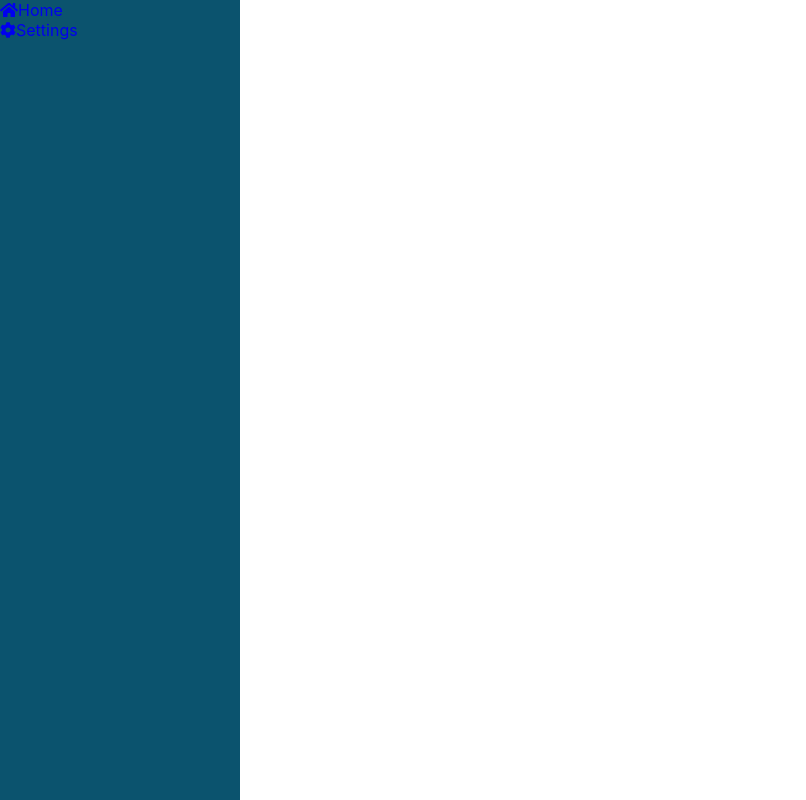
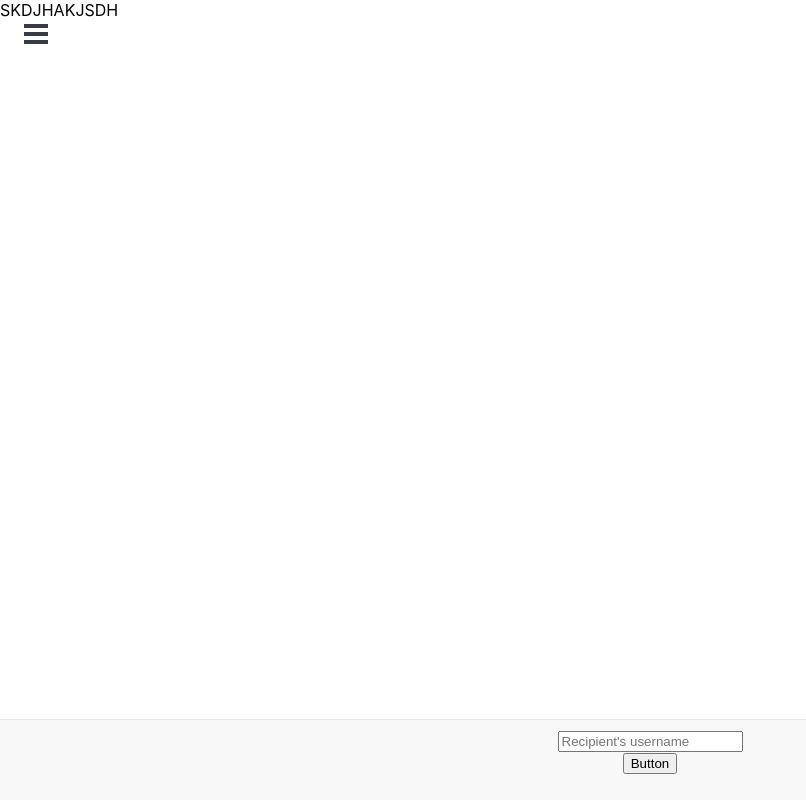
Before and after one commit to harryprabowo/tars, a React (Create React App) app: page /home in a window 1280 px wide. Shown: the whole page, without its empty margins (0-806 px from the left). Built offline with nearby package versions, Linux system fonts and the light colour scheme; the HTML template or start-up script is replaced by a standard one.

Commit message:
Pake punya orang ae

```diff
--- a/package.json
+++ b/package.json
@@ -9,6 +9,7 @@
     "node-sass": "^4.13.0",
     "react": "^16.11.0",
     "react-bootstrap": "^1.0.0-beta.14",
+    "react-burger-menu": "^2.6.11",
     "react-dom": "^16.11.0",
     "react-router-dom": "^5.1.2",
     "react-scripts": "3.2.0"
--- a/src/App.jsx
+++ b/src/App.jsx
@@ -4,21 +4,11 @@ import {
   Switch,
   Route,
   withRouter,
-  NavLink
 } from 'react-router-dom';
 
-import {
-  Row,
-  Col,
-} from 'react-bootstrap';
-
-import {
-  Home,
-} from './containers';
-
-import {
-  Sidebar,
-} from './components';
+import { Home } from './containers';
+import Sidebar from './components/Sidebar';
+import Footer from './components/Footer';
 
 import { FontAwesomeIcon } from '@fortawesome/react-fontawesome';
 import {
@@ -30,25 +20,13 @@ import './App.scss'
 
 const App = () => {
   const links = [
-    new Sidebar.ButtonPrototype("home", "Home", <FontAwesomeIcon icon={faHome} />),
-    new Sidebar.ButtonPrototype("settings", "Settings", <FontAwesomeIcon icon={faCog} />),
+    <a href="/"><FontAwesomeIcon icon={faHome} /> Home</a>,
+    <a href="/settings"><FontAwesomeIcon icon={faCog} /> Settings</a>,
   ]
 
   return (
     <Router>
-      <Sidebar.Container>
-        {
-          links.map((link, index) => (
-            <NavLink exact activeClassName='active' to={link.link}>
-              <Sidebar.Button key={index + 1}>
-                <span>{link.icon}</span>
-                <span>{link.name}</span>
-              </Sidebar.Button>
-            </NavLink>
-          ))
-        }
-      </Sidebar.Container>
-
+      <Sidebar links={links} />
       <main>
         <Switch>
           <Route path="/home" component={withRouter(props => (
@@ -56,6 +34,9 @@ const App = () => {
           ))} />
         </Switch>
       </main>
+      <Footer>
+        Hahaha
+      </Footer>
     </Router>
   )
 }
--- /dev/null
+++ b/src/components/Footer/index.jsx
@@ -0,0 +1,25 @@
+import React from 'react';
+import { Button, FormControl, InputGroup } from 'react-bootstrap'
+
+
+import './index.scss'
+
+export default function Footer({ children }) {
+    return (
+        <div>
+            <div className='phantom' />
+            <div className='style'>
+                <InputGroup className="mb-3">
+                    <FormControl
+                        placeholder="Recipient's username"
+                        aria-label="Recipient's username"
+                        aria-describedby="basic-addon2"
+                    />
+                    <InputGroup.Append>
+                        <Button variant="outline-secondary">Button</Button>
+                    </InputGroup.Append>
+                </InputGroup>
+            </div>
+        </div>
+    )
+}
--- /dev/null
+++ b/src/components/Footer/index.scss
@@ -0,0 +1,18 @@
+.style {
+    background-color: #F8F8F8;
+    border-top: 1px solid #E7E7E7;
+    text-align: center;
+    padding: 10px;
+    position: fixed;
+    left: 0;
+    bottom: 0;
+    height: 60px;
+    width: 100%;
+}
+
+.phantom {
+  display: block;
+  padding: 10px;
+  height: 60px;
+  width: 100%;
+}
--- a/src/components/Sidebar/index.jsx
+++ b/src/components/Sidebar/index.jsx
@@ -1,57 +1,13 @@
-import React from 'react'
-import {
-    Row,
-    Col,
-} from 'react-bootstrap'
+import React from 'react';
+import { slide as Menu } from 'react-burger-menu'
 
-import './style.scss'
+import './index.scss'
 
-// SidebarButton object prototype
-class ButtonPrototype {
-    constructor(link, name, icon) {
-        this.link = link;
-        this.name = name;
-        this.icon = icon;
-    }
+export default function Sidebar({ links }) {
+    return (
+        <Menu>
+            <img src={'https://c4d709dd302a2586107d-f8305d22c3db1fdd6f8607b49e47a10c.ssl.cf1.rackcdn.com/thumbnails/stock-images/43a4c862f00c8ac83ab6f11e0e8b3389.png'} />
+            {links}
+        </Menu>
+    );
 }
-
-// Company logo
-const Logo = props => {
-    return (
-        <div className="sidebar-logo">
-            {props.children}
-        </div>
-    )
-}
-
-// Sidebar container component
-const Container = props => {
-    return (
-        <Row>
-            <Col sm={8} id="Sidebar">
-                <ul>
-                    {props.children}
-                </ul>
-            </Col>
-            <Col id="hide">
-                awerawer
-            </Col>
-        </Row>
-    )
-}
-
-// Sidebar button component
-const Button = props => {
-    return (
-        <li>
-            <div className="sidebar-button">{props.children}</div>
-        </li>
-    )
-}
-
-export default {
-    ButtonPrototype,
-    Container,
-    Logo,
-    Button
-}
--- /dev/null
+++ b/src/components/Sidebar/index.scss
@@ -0,0 +1,71 @@
+img {
+  outline: none;
+  width: 100%;
+}
+
+/* Position and sizing of burger button */
+.bm-burger-button {
+    position: fixed;
+    width: 24px;
+    height: 20px;
+    left: 24px;
+    top: 24px;
+  }
+
+  /* Color/shape of burger icon bars */
+  .bm-burger-bars {
+    background: #373a47;
+  }
+
+  /* Color/shape of burger icon bars on hover*/
+  .bm-burger-bars-hover {
+    background: #a90000;
+  }
+
+  /* Position and sizing of clickable cross button */
+  .bm-cross-button {
+    height: 24px;
+    width: 24px;
+  }
+
+  /* Color/shape of close button cross */
+  .bm-cross {
+    background: #bdc3c7;
+  }
+
+  /*
+  Sidebar wrapper styles
+  Note: Beware of modifying this element as it can break the animations - you should not need to touch it in most cases
+  */
+  .bm-menu-wrap {
+    position: fixed;
+    height: 100%;
+  }
+
+  /* General sidebar styles */
+  .bm-menu {
+    background: #373a47;
+    padding: 2.5em 1.5em 0;
+    font-size: 1.15em;
+  }
+
+  /* Morph shape necessary with bubble or elastic */
+  .bm-morph-shape {
+    fill: #373a47;
+  }
+
+  /* Wrapper for item list */
+  .bm-item-list {
+    color: #b8b7ad;
+    padding: 0.8em;
+  }
+
+  /* Individual item */
+  .bm-item {
+    display: inline-block;
+  }
+
+  /* Styling of overlay */
+  .bm-overlay {
+    background: rgba(0, 0, 0, 0.3);
+  }
--- a/src/components/Sidebar/style.scss
+++ /dev/null
@@ -1,49 +0,0 @@
-$sidebar-width: 15em;
-$active-button-color: rgba(0, 0, 0, 0.300);
-
-#Sidebar {
-    position: fixed;
-    background-color: rgb(11, 83, 110);
-    width: $sidebar-width;
-    height: 100vh;
-    z-index: 9999;
-
-    & ul {
-        margin: 0;
-        padding: 0;
-    }
-}
-
-.sidebar-logo {
-    img {
-        width: $sidebar-width;
-    }
-}
-
-.sidebar-button {
-    & a {
-        color: white;
-        margin: 1em 0;
-        text-align: center;
-
-        &.active {
-            & i {
-                background-color: $active-button-color;
-
-                &:hover {
-                    background-color: $active-button-color;
-                }
-            }
-        }
-
-        & i {
-            padding: 15px 0;
-            width: 100%;
-            transition: 0.2s;
-
-            &:hover {
-                background-color: rgba(255, 255, 255, 0.100);
-            }
-        }
-    }
-}
--- a/src/components/index.jsx
+++ /dev/null
@@ -1 +0,0 @@
-export { default as Sidebar } from './Sidebar'
```
Also changed, not shown: src/App.scss (line endings or trailing spaces), 1 other file (tests, documents, lock files or other folders).
